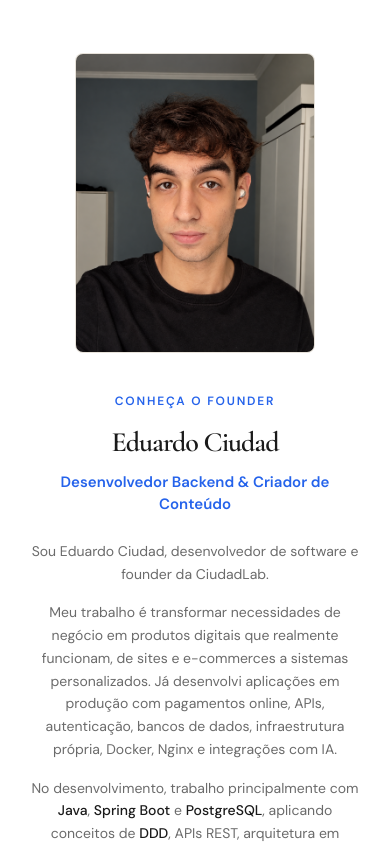
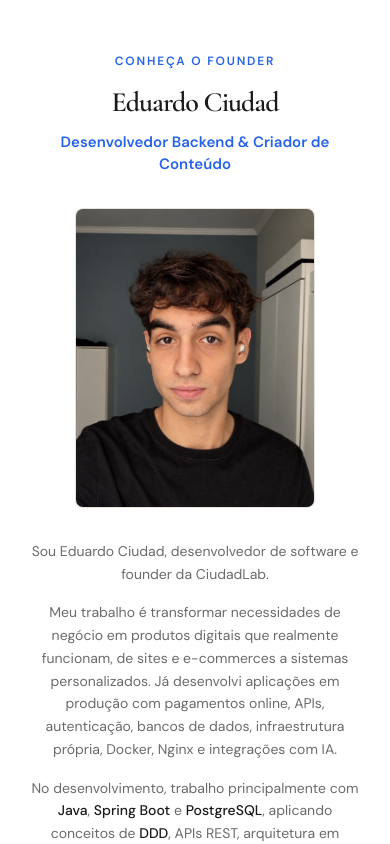
Before and after one commit to eduardo-Ciudad/ciudad.dev, a Next.js app: page / in a window 390 px wide. Shown: the part 8000-8844 px from the top of the page. Built offline with nearby package versions, Linux system fonts and the light colour scheme; no server answers.

Commit message:
feat: mudei a ordem do conheça o founder

```diff
--- a/src/components/About.tsx
+++ b/src/components/About.tsx
@@ -8,8 +8,23 @@ export function About() {
   return (
     <section id="sobre" className="py-16 md:py-24 bg-card">
       <div className="max-w-6xl mx-auto px-6">
-        <div className="flex flex-col md:flex-row items-center gap-10 md:gap-12">
-          <ScrollReveal className="shrink-0">
+        <div className="grid grid-cols-1 items-center gap-y-8 md:grid-cols-[auto_1fr] md:gap-x-12 md:gap-y-0">
+          <ScrollReveal
+            delay={0.15}
+            className="text-center md:col-start-2 md:row-start-1 md:self-end md:text-left"
+          >
+            <span className="block text-xs font-semibold uppercase tracking-[0.15em] text-accent mb-3">
+              Conheça o founder
+            </span>
+            <h2 className="font-heading font-semibold text-[28px] md:text-[36px] lg:text-[42px] tracking-[-1px]">
+              Eduardo Ciudad
+            </h2>
+            <p className="text-accent font-semibold text-[15px] mt-2">
+              Desenvolvedor Backend &amp; Criador de Conteúdo
+            </p>
+          </ScrollReveal>
+
+          <ScrollReveal className="shrink-0 justify-self-center md:col-start-1 md:row-span-2 md:row-start-1 md:justify-self-start">
             <div className="relative w-[240px] h-[300px] md:w-[280px] md:h-[340px] rounded-lg bg-surface border border-card-border overflow-hidden">
               <Image
                 src="/img/foto-founderV1.png"
@@ -20,17 +35,11 @@ export function About() {
             </div>
           </ScrollReveal>
 
-          <ScrollReveal delay={0.15} className="flex-1 text-center md:text-left">
-            <span className="block text-xs font-semibold uppercase tracking-[0.15em] text-accent mb-3">
-              Conheça o founder
-            </span>
-            <h2 className="font-heading font-semibold text-[28px] md:text-[36px] lg:text-[42px] tracking-[-1px]">
-              Eduardo Ciudad
-            </h2>
-            <p className="text-accent font-semibold text-[15px] mt-2">
-              Desenvolvedor Backend &amp; Criador de Conteúdo
-            </p>
-            <div className="mt-6 space-y-4 text-[14px] md:text-[15px] leading-relaxed text-muted">
+          <ScrollReveal
+            delay={0.15}
+            className="text-center md:col-start-2 md:row-start-2 md:self-start md:text-left"
+          >
+            <div className="space-y-4 text-[14px] leading-relaxed text-muted md:mt-6 md:text-[15px]">
               <p>
                 Sou Eduardo Ciudad, desenvolvedor de software e founder da
                 CiudadLab.
```
